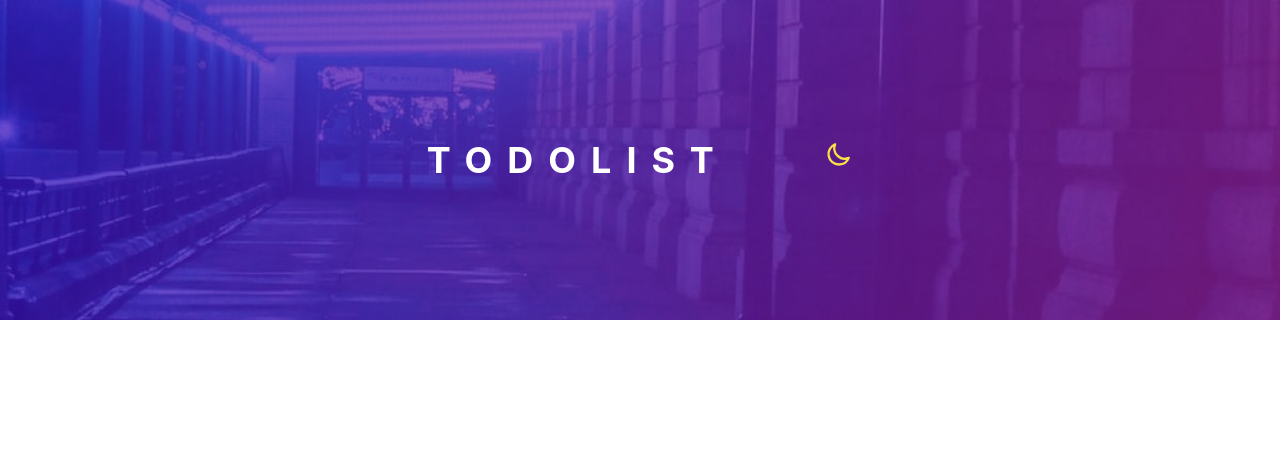
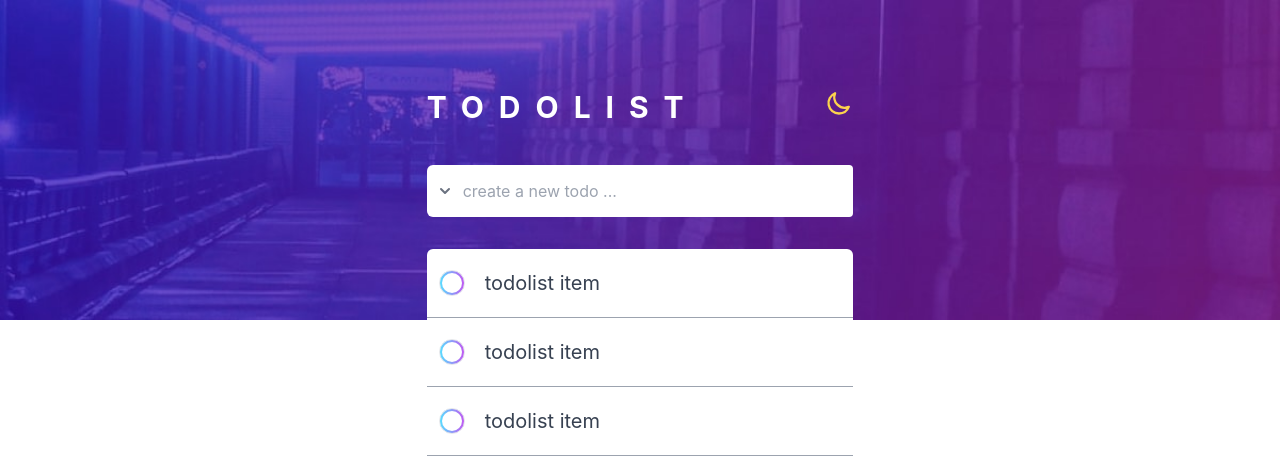
Before and after one commit to Abolfazl-JD/todolist-scriptSetup-pinia-tailwindcss, a Vue app: page / in a window 1280 px wide. Shown: the top 472 px of the page. Built offline with nearby package versions, Linux system fonts and the light colour scheme.

Commit message:
add style for list items

```diff
--- a/src/App.vue
+++ b/src/App.vue
@@ -3,12 +3,14 @@
 
 <template>
   <header>
-    <div class="header-pic w-screen bg-no-repeat bg-cover flex items-center justify-center md:h-80">
-      <div class="flex w-1/3 justify-between text-white text-4xl">
+    <div class="header-pic w-screen bg-no-repeat bg-cover flex items-center justify-center md:h-80 pt-56">
+      <div class="w-1/3 text-white text-3xl">
+        <div class="flex justify-between w-full">
           <h1 class="font-bold tracking-[15px]">TODOLIST</h1>
+          <!-- dark mode switcher -->
           <svg
             xmlns="http://www.w3.org/2000/svg"
-          class="h-7 w-7 text-yellow-300"
+            class="h-7 w-7 text-amber-300"
             fill="none"
             viewBox="0 0 24 24"
             stroke="currentColor"
@@ -18,6 +20,135 @@
               stroke-linejoin="round"
               d="M20.354 15.354A9 9 0 018.646 3.646 9.003 9.003 0 0012 21a9.003 9.003 0 008.354-5.646z" />
           </svg>
+        </div>
+        <div class="flex bg-white pl-2 mt-10 mb-8 rounded-md items-center">
+          <svg
+            xmlns="http://www.w3.org/2000/svg"
+            class="h-5 w-5 text-gray-500"
+            viewBox="0 0 20 20"
+            fill="currentColor">
+            <path
+              fill-rule="evenodd"
+              d="M5.293 7.293a1 1 0 011.414 0L10 10.586l3.293-3.293a1 1 0 111.414 1.414l-4 4a1 1 0 01-1.414 0l-4-4a1 1 0 010-1.414z" clip-rule="evenodd" />
+          </svg>
+          <input
+            type="text"
+            placeholder="create a new todo ..."
+            class="text-[16px] grow ml-2 py-2 focus:outline-0 text-black rounded">
+        </div>
+        <div class="todolist-items w-full bg-white rounded-md">
+
+          <div class="flex justify-between py-5 px-3 group border-b border-b-gray-400">
+            <div class="flex items-center gap-5">
+              <div class="w-6 h-6 p-3 rounded-full border border-solid flex items-center justify-center bg-gradient-to-r from-[#57ddff] to-[#c058f3]">
+                <div class="flex flex-col justify-center items-center h-full  text-white rounded-full p-[10px] bg-white">
+                  <svg
+                    xmlns="http://www.w3.org/2000/svg"
+                    class="h-4 w-4 font-extrabold absolute"
+                    viewBox="0 0 20 20"
+                    fill="currentColor">
+                    <path
+                      fill-rule="evenodd"
+                      d="M16.707 5.293a1 1 0 010 1.414l-8 8a1 1 0 01-1.414 0l-4-4a1 1 0 011.414-1.414L8 12.586l7.293-7.293a1 1 0 011.414 0z" clip-rule="evenodd" />
+                  </svg>
+                </div>
+              </div>
+              <h3 class="text-gray-700 text-xl">todolist item</h3>
+            </div>
+            <div class="hidden items-center gap-2 group-hover:flex">
+              <svg
+                xmlns="http://www.w3.org/2000/svg"
+                class="h-7 w-7 text-gray-500"
+                viewBox="0 0 20 20"
+                fill="currentColor">
+                <path d="M13.586 3.586a2 2 0 112.828 2.828l-.793.793-2.828-2.828.793-.793zM11.379 5.793L3 14.172V17h2.828l8.38-8.379-2.83-2.828z" />
+              </svg>
+              <svg
+                xmlns="http://www.w3.org/2000/svg"
+                class="h-7 w-7 text-gray-500"
+                viewBox="0 0 20 20"
+                fill="currentColor">
+                <path
+                  fill-rule="evenodd"
+                  d="M4.293 4.293a1 1 0 011.414 0L10 8.586l4.293-4.293a1 1 0 111.414 1.414L11.414 10l4.293 4.293a1 1 0 01-1.414 1.414L10 11.414l-4.293 4.293a1 1 0 01-1.414-1.414L8.586 10 4.293 5.707a1 1 0 010-1.414z" clip-rule="evenodd" />
+              </svg>
+            </div>
+          </div>
+
+          <div class="flex justify-between py-5 px-3 group border-b border-b-gray-400">
+            <div class="flex items-center gap-5">
+              <div class="w-6 h-6 p-3 rounded-full border border-solid flex items-center justify-center bg-gradient-to-r from-[#57ddff] to-[#c058f3]">
+                <div class="flex flex-col justify-center items-center h-full  text-white rounded-full p-[10px] bg-white">
+                  <svg
+                    xmlns="http://www.w3.org/2000/svg"
+                    class="h-4 w-4 font-extrabold absolute"
+                    viewBox="0 0 20 20"
+                    fill="currentColor">
+                    <path
+                      fill-rule="evenodd"
+                      d="M16.707 5.293a1 1 0 010 1.414l-8 8a1 1 0 01-1.414 0l-4-4a1 1 0 011.414-1.414L8 12.586l7.293-7.293a1 1 0 011.414 0z" clip-rule="evenodd" />
+                  </svg>
+                </div>
+              </div>
+              <h3 class="text-gray-700 text-xl">todolist item</h3>
+            </div>
+            <div class="hidden items-center gap-2 group-hover:flex">
+              <svg
+                xmlns="http://www.w3.org/2000/svg"
+                class="h-7 w-7 text-gray-500"
+                viewBox="0 0 20 20"
+                fill="currentColor">
+                <path d="M13.586 3.586a2 2 0 112.828 2.828l-.793.793-2.828-2.828.793-.793zM11.379 5.793L3 14.172V17h2.828l8.38-8.379-2.83-2.828z" />
+              </svg>
+              <svg
+                xmlns="http://www.w3.org/2000/svg"
+                class="h-7 w-7 text-gray-500"
+                viewBox="0 0 20 20"
+                fill="currentColor">
+                <path
+                  fill-rule="evenodd"
+                  d="M4.293 4.293a1 1 0 011.414 0L10 8.586l4.293-4.293a1 1 0 111.414 1.414L11.414 10l4.293 4.293a1 1 0 01-1.414 1.414L10 11.414l-4.293 4.293a1 1 0 01-1.414-1.414L8.586 10 4.293 5.707a1 1 0 010-1.414z" clip-rule="evenodd" />
+              </svg>
+            </div>
+          </div>
+
+          <div class="flex justify-between py-5 px-3 group border-b border-b-gray-400">
+            <div class="flex items-center gap-5">
+              <div class="w-6 h-6 p-3 rounded-full border border-solid flex items-center justify-center bg-gradient-to-r from-[#57ddff] to-[#c058f3]">
+                <div class="flex flex-col justify-center items-center h-full  text-white rounded-full p-[10px] bg-white">
+                  <svg
+                    xmlns="http://www.w3.org/2000/svg"
+                    class="h-4 w-4 font-extrabold absolute"
+                    viewBox="0 0 20 20"
+                    fill="currentColor">
+                    <path
+                      fill-rule="evenodd"
+                      d="M16.707 5.293a1 1 0 010 1.414l-8 8a1 1 0 01-1.414 0l-4-4a1 1 0 011.414-1.414L8 12.586l7.293-7.293a1 1 0 011.414 0z" clip-rule="evenodd" />
+                  </svg>
+                </div>
+              </div>
+              <h3 class="text-gray-700 text-xl">todolist item</h3>
+            </div>
+            <div class="hidden items-center gap-2 group-hover:flex">
+              <svg
+                xmlns="http://www.w3.org/2000/svg"
+                class="h-7 w-7 text-gray-500"
+                viewBox="0 0 20 20"
+                fill="currentColor">
+                <path d="M13.586 3.586a2 2 0 112.828 2.828l-.793.793-2.828-2.828.793-.793zM11.379 5.793L3 14.172V17h2.828l8.38-8.379-2.83-2.828z" />
+              </svg>
+              <svg
+                xmlns="http://www.w3.org/2000/svg"
+                class="h-7 w-7 text-gray-500"
+                viewBox="0 0 20 20"
+                fill="currentColor">
+                <path
+                  fill-rule="evenodd"
+                  d="M4.293 4.293a1 1 0 011.414 0L10 8.586l4.293-4.293a1 1 0 111.414 1.414L11.414 10l4.293 4.293a1 1 0 01-1.414 1.414L10 11.414l-4.293 4.293a1 1 0 01-1.414-1.414L8.586 10 4.293 5.707a1 1 0 010-1.414z" clip-rule="evenodd" />
+              </svg>
+            </div>
+          </div>
+        </div>
       </div>
     </div>
   </header>
--- a/src/assets/base.css
+++ b/src/assets/base.css
@@ -5,6 +5,10 @@
   margin: 0;
   position: relative;
   font-weight: normal;
+}
+
+svg{
+  cursor : pointer
 }
 
 body {
```
Lines whose indentation alone changed are shown as unchanged.
